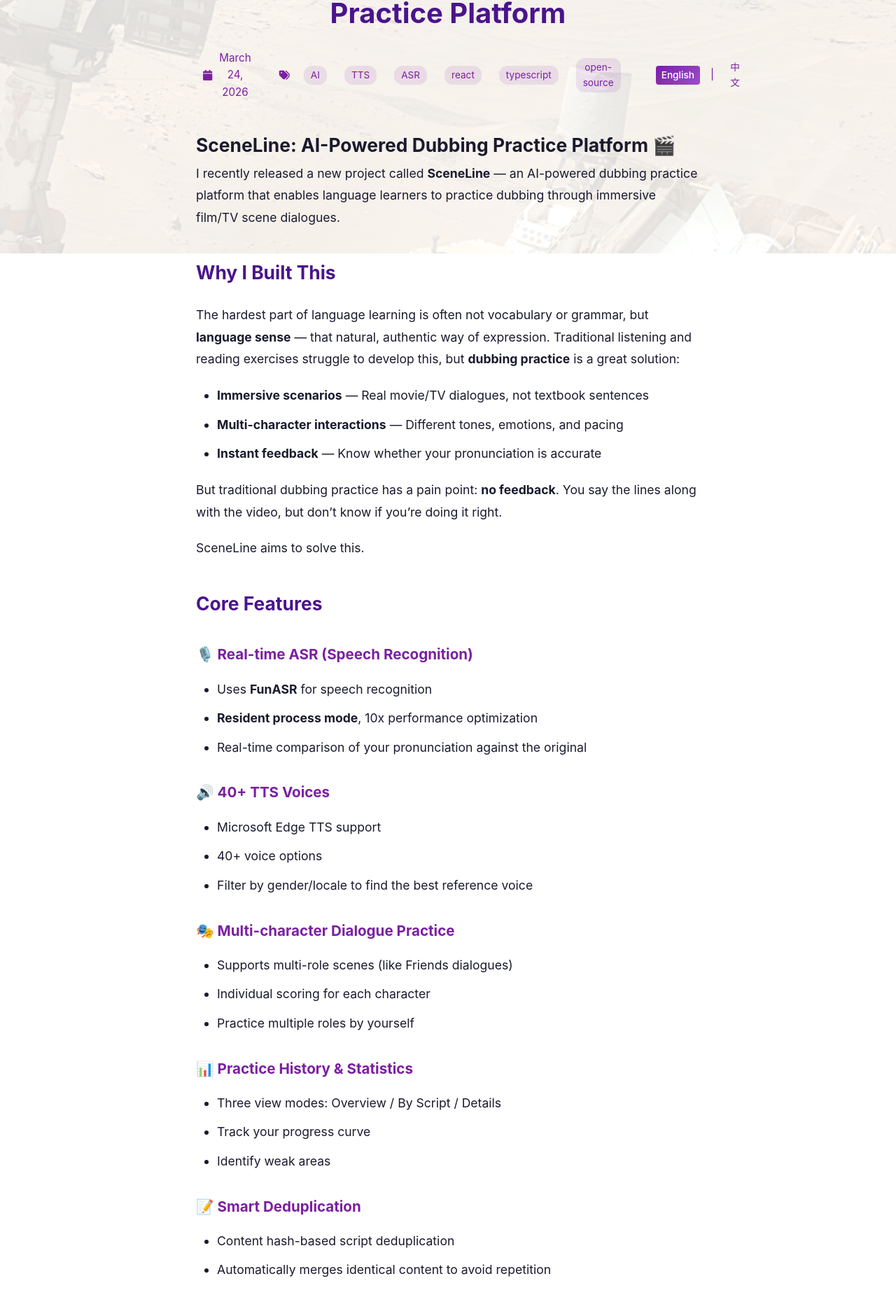
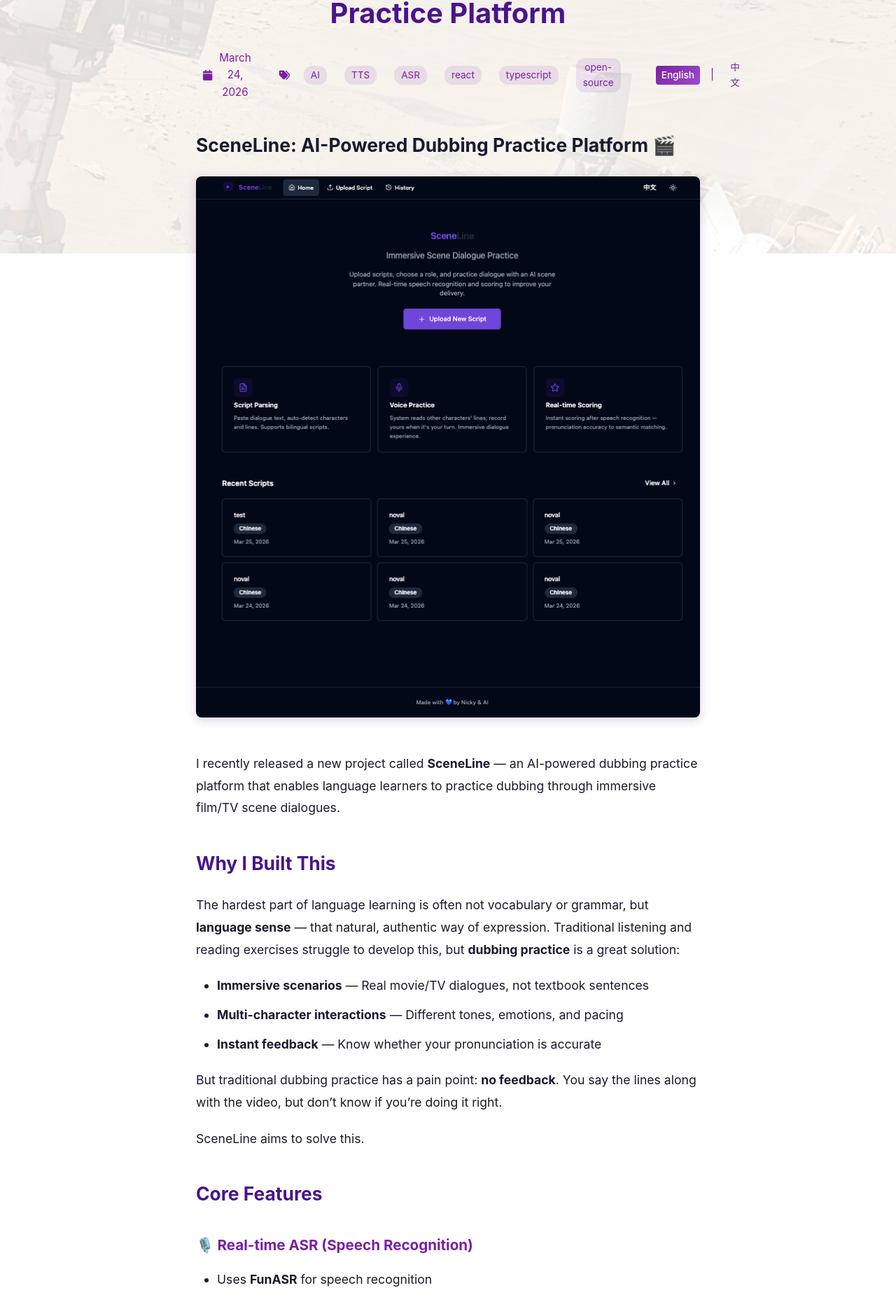
Before and after one commit to nicky-aigc/nicky-aigc.github.io, a Jekyll site: the page built from _posts/2026-03-25-sceneline-dubbing-practice-platform.en.md, in a window 1280 px wide. Shown: the part 538-2398 px from the top of the page at 70% size. Built offline with Jekyll 4.4.1, drawn with Linux system fonts in a browser that asks for light colours; comment, search, counter and statistics services are not loaded.

Commit message:
fix: restore SceneLine images to full width (after H1, not bottom), remove 400px max-height

```diff
--- a/_posts/2026-03-25-sceneline-dubbing-practice-platform.en.md
+++ b/_posts/2026-03-25-sceneline-dubbing-practice-platform.en.md
@@ -11,6 +11,8 @@
 
 
 # SceneLine: AI-Powered Dubbing Practice Platform 🎬
+
+![SceneLine Home](/images/sceneline-home.png)
 
 I recently released a new project called **SceneLine** — an AI-powered dubbing practice platform that enables language learners to practice dubbing through immersive film/TV scene dialogues.
 
--- a/styles.css
+++ b/styles.css
@@ -567,7 +567,7 @@
 .article-content img,
 .post img {
     max-width: 100%;
-    max-height: 400px;
+    max-height: none;
     object-fit: contain;
     height: auto;
 }
@@ -576,7 +576,7 @@
 .blog-section img,
 main img {
     max-width: 100%;
-    max-height: 400px;
+    max-height: none;
     object-fit: contain;
     height: auto;
 }
```
Also changed, not shown: _posts/2026-03-25-sceneline-dubbing-practice-platform.zh.md (+2 -0 lines).
